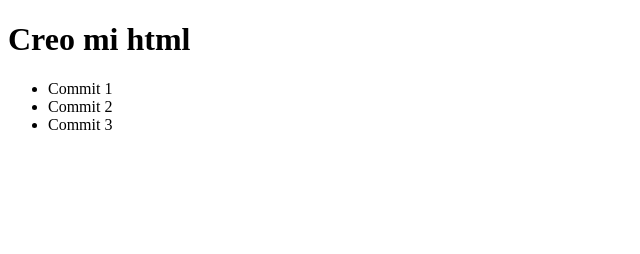
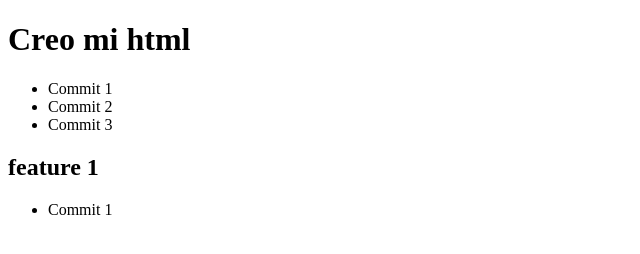
Before and after one commit to rak93/gitHub, a plain HTML site: page index.html in a window 1280 px wide. Shown: the whole page, without its empty margins (0-640 px from the left). Drawn offline with Linux system fonts and the light colour scheme.

Commit message:
feature 1 commit 1

```diff
--- a/index.html
+++ b/index.html
@@ -12,5 +12,10 @@
         <li>Commit 2</li>
         <li>Commit 3</li>
     </ul>
+     <h2>feature 1</h2>
+     <ul>
+        <li>Commit 1</li>
+
+    </ul>
 </body>
 </html>
```
